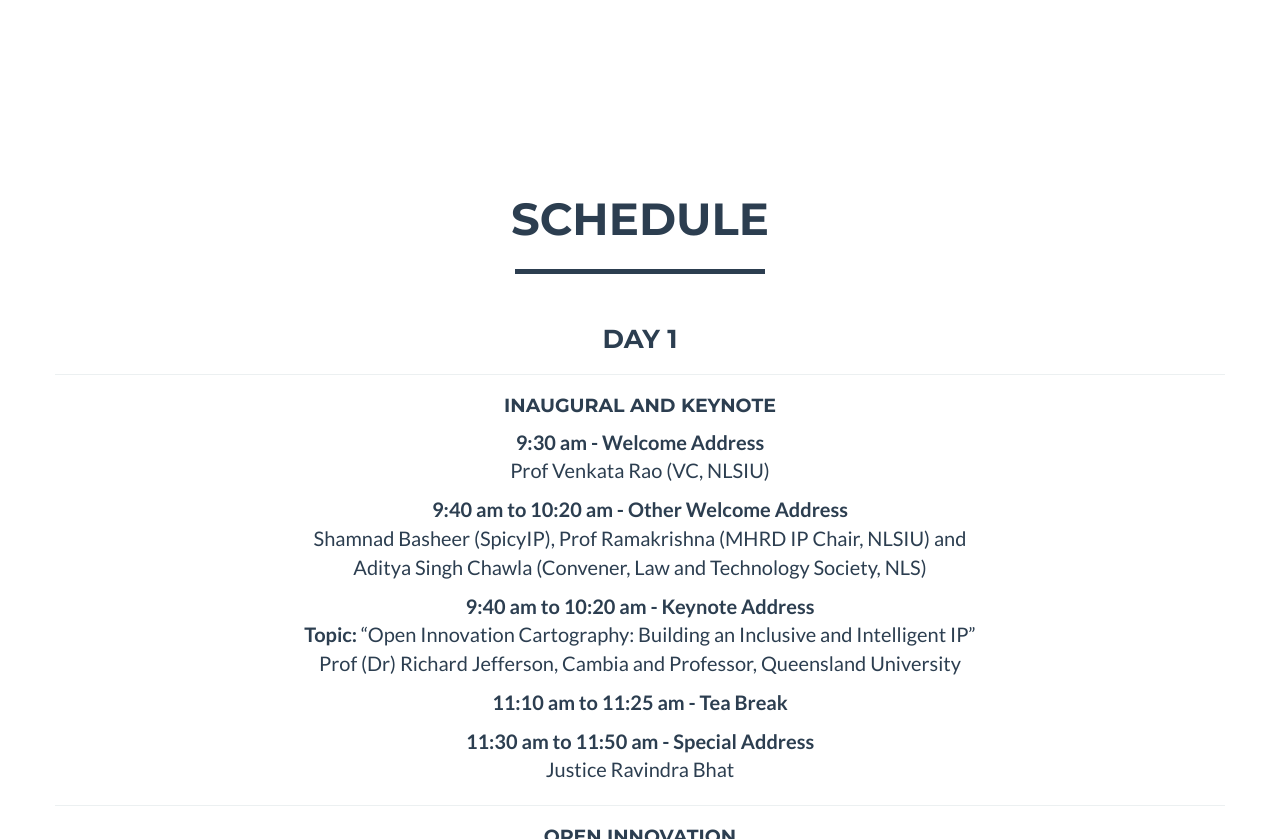
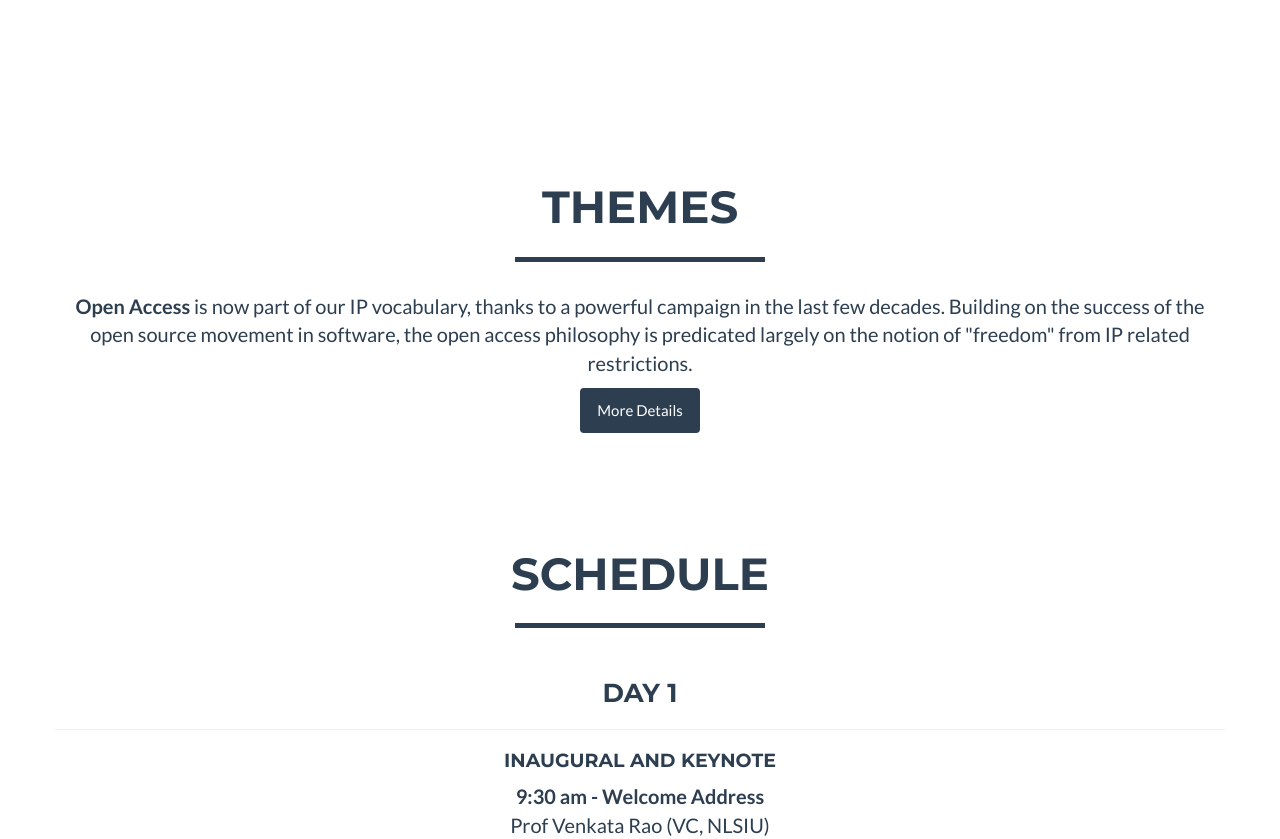
Before and after one commit to fsmk/consilience16, a plain HTML site: page index.html in a window 1280 px wide. Shown: the part 1296-2135 px from the top of the page. Drawn offline with nearby package versions, Linux system fonts and the light colour scheme; some packages are replaced by stand-ins of ours.

Commit message:
Make theme a section instead of external link

```diff
--- a/index.html
+++ b/index.html
@@ -61,7 +61,7 @@
             <a href="#about">About Us</a>
           </li>
           <li class="page-scroll">
-            <a href="themes.pdf" target="_blank">Themes</a>
+            <a href="#themes">Themes</a>
           </li>
           <li class="page-scroll">
             <a href="#schedule">Schedule</a>
@@ -220,6 +220,22 @@
         </div>
 
 
+      </div>
+    </section>
+
+    <!-- Themes Section -->
+    <section id="themes">
+      <div class="container">
+        <div class="row">
+          <div class="col-lg-12 text-center">
+            <h2>Themes</h2>
+            <hr class="star-primary">
+          </div>
+        </div>
+        <div class="row text-center">
+          <p><strong>Open Access</strong> is now part of our IP vocabulary, thanks to a powerful campaign in the last few decades. Building on the success of the open source movement in software, the open access philosophy is predicated largely on the notion of "freedom" from IP related restrictions.</p>
+          <p><a href="themes.pdf" target="_blank" class="btn btn-primary">More Details</a></p>
+        </div>
       </div>
     </section>
 
```
Lines whose indentation alone changed are shown as unchanged.
